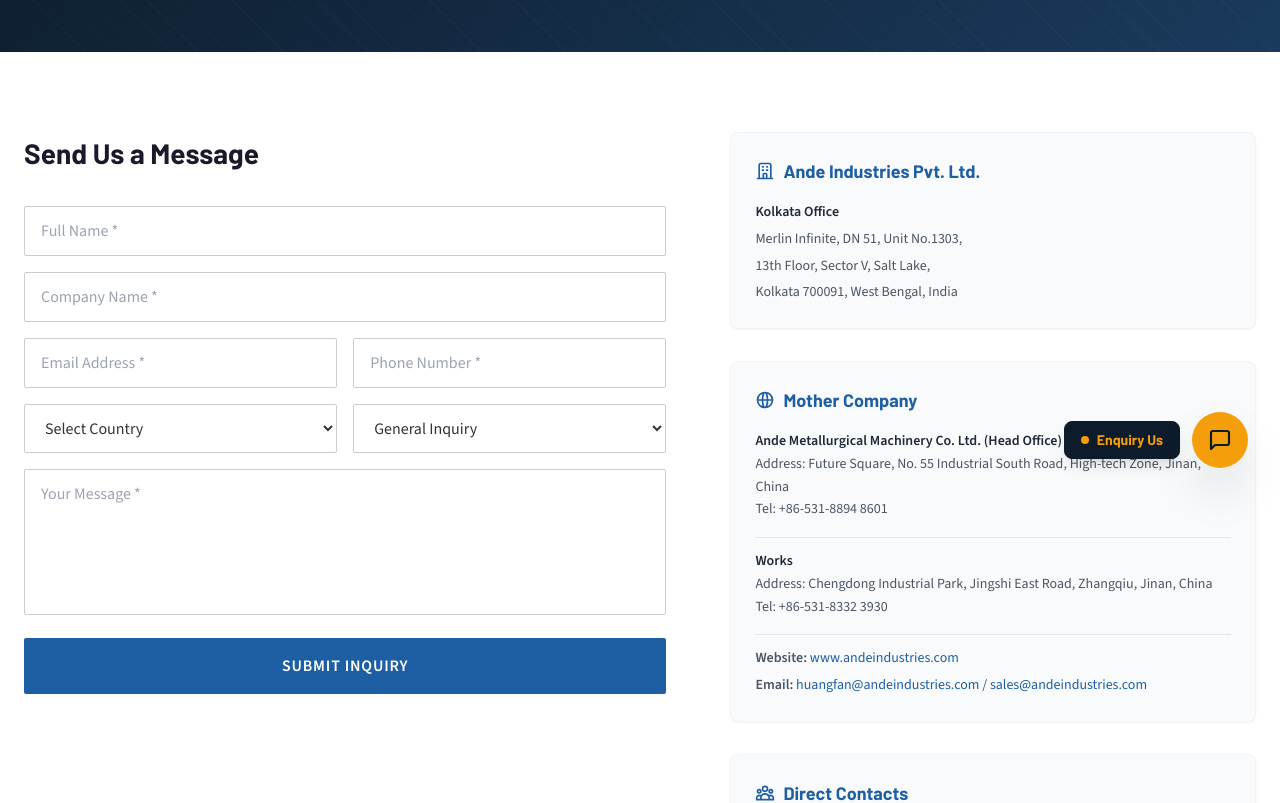
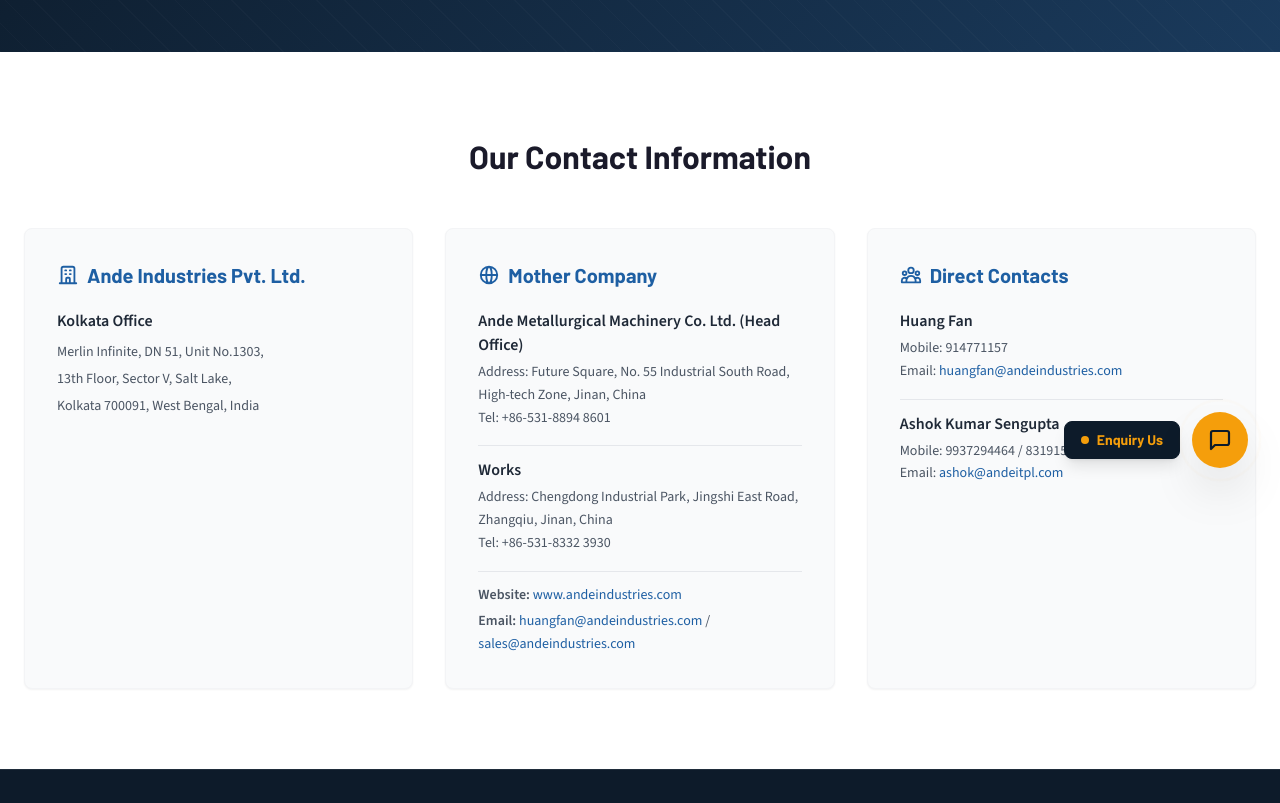
Before and after one commit to royal300/ande_industry, a React (Vite) app: page /company/contact in a window 1280 px wide. Shown: the part 300-1103 px from the top of the page. Built offline with nearby package versions, Linux system fonts and the light colour scheme.

Commit message:
Remove contact form from ContactPage and redesign as 3-column layout

```diff
--- a/src/pages/company/ContactPage.jsx
+++ b/src/pages/company/ContactPage.jsx
@@ -1,79 +1,6 @@
-import { useState } from 'react';
 import PageHero from '../../components/common/PageHero';
-import Spinner from '../../components/common/Spinner';
-
-const countries = [
-  'Select Country', 'Australia', 'Brazil', 'Canada', 'China', 'France', 'Germany', 'India', 'Indonesia', 'Japan', 'Malaysia', 'Mexico', 'Russia', 'Saudi Arabia', 'South Africa', 'South Korea', 'Turkey', 'United Arab Emirates', 'United Kingdom', 'United States', 'Vietnam'
-];
 
 export default function ContactPage() {
-  const [formData, setFormData] = useState({
-    name: '', company: '', email: '', phone: '', country: 'Select Country', subject: 'General Inquiry', message: ''
-  });
-  const [errors, setErrors] = useState({});
-  const [status, setStatus] = useState('idle'); // idle, loading, success
-
-  const handleChange = (e) => {
-    const { name, value } = e.target;
-    setFormData({ ...formData, [name]: value });
-    // Clear error when user types
-    if (errors[name]) {
-      setErrors({ ...errors, [name]: '' });
-    }
-  };
-
-  const validate = () => {
-    const newErrors = {};
-    if (!formData.name.trim()) newErrors.name = 'Full Name is required.';
-    if (!formData.company.trim()) newErrors.company = 'Company Name is required.';
-    if (!formData.email.trim()) newErrors.email = 'Email Address is required.';
-    else if (!/\S+@\S+\.\S+/.test(formData.email)) newErrors.email = 'Email Address is invalid.';
-    if (!formData.phone.trim()) newErrors.phone = 'Phone Number is required.';
-    if (formData.country === 'Select Country') newErrors.country = 'Please select a country.';
-    if (!formData.message.trim()) newErrors.message = 'Message cannot be empty.';
-    return newErrors;
-  };
-
-  const handleSubmit = async (e) => {
-    e.preventDefault();
-    const validationErrors = validate();
-
-    if (Object.keys(validationErrors).length > 0) {
-      setErrors(validationErrors);
-      return;
-    }
-
-    setStatus('loading');
-
-    try {
-      const response = await fetch("/api/enquiry", {
-        method: "POST",
-        headers: {
-          "Content-Type": "application/json"
-        },
-        body: JSON.stringify({
-          name: formData.name,
-          company: formData.company,
-          email: formData.email,
-          mobile: formData.phone,
-          country: formData.country,
-          subject: formData.subject,
-          message: formData.message
-        })
-      });
-
-      if (response.ok) {
-        setStatus('success');
-        setFormData({ name: '', company: '', email: '', phone: '', country: 'Select Country', subject: 'General Inquiry', message: '' });
-      } else {
-        setStatus('error');
-      }
-    } catch (error) {
-      console.error(error);
-      setStatus('error');
-    }
-  };
-
   return (
     <>
       <PageHero
@@ -82,149 +9,44 @@
         breadcrumb="Home / Company / Contact"
       />
 
-      <section className="py-20" style={{ background: '#fff' }}>
+      <section className="py-20 animate-fadeIn" style={{ background: '#fff' }}>
         <div className="max-w-7xl mx-auto px-6">
-          <div className="flex flex-col lg:flex-row gap-16">
-
-            {/* Left Col: Contact Form (55%) */}
-            <div className="w-full lg:w-[55%]">
-              <h2 className="font-bold mb-8 text-[#1a1a2a]" style={{ fontFamily: 'Barlow, sans-serif', fontSize: '28px' }}>
-                Send Us a Message
+          <h2 className="font-bold mb-12 text-center text-[#1a1a2a]" style={{ fontFamily: 'Barlow, sans-serif', fontSize: '32px' }}>
+            Our Contact Information
           </h2>
 
-              {status === 'success' ? (
-                <div className="bg-[#f0fdf4] border border-[#bbf7d0] rounded-[2px] p-10 flex flex-col items-center justify-center text-center h-[500px]">
-                  <div className="w-20 h-20 rounded-full bg-[#dcfce7] flex items-center justify-center mb-6 animate-bounce">
-                    <svg width="40" height="40" fill="none" stroke="#15803d" strokeWidth="2.5" strokeLinecap="round" strokeLinejoin="round" viewBox="0 0 24 24">
-                      <path d="M20 6L9 17l-5-5" />
-                    </svg>
-                  </div>
-                  <h3 className="text-[#166534] font-bold text-[24px] mb-2" style={{ fontFamily: 'Barlow, sans-serif' }}>Thank you!</h3>
-                  <p className="text-[#15803d] text-[16px]">We'll be in touch within 24 hours.</p>
-                  <button
-                    onClick={() => setStatus('idle')}
-                    className="mt-8 text-[#1e5fa3] font-semibold hover:underline"
-                  >
-                    Send another message
-                  </button>
-                </div>
-              ) : (
-                <form onSubmit={handleSubmit} noValidate>
-                  <div className="mb-4">
-                    <input
-                      type="text" name="name" placeholder="Full Name *" value={formData.name} onChange={handleChange}
-                      className={`w-full px-4 py-3 border rounded-[2px] outline-none focus:outline-[#1e5fa3] focus:outline-[2px] transition-all bg-white ${errors.name ? 'border-red-500' : 'border-[#ccc]'}`}
-                    />
-                    {errors.name && <p className="text-red-500 text-[12px] mt-1">{errors.name}</p>}
-                  </div>
-
-                  <div className="mb-4">
-                    <input
-                      type="text" name="company" placeholder="Company Name *" value={formData.company} onChange={handleChange}
-                      className={`w-full px-4 py-3 border rounded-[2px] outline-none focus:outline-[#1e5fa3] focus:outline-[2px] transition-all bg-white ${errors.company ? 'border-red-500' : 'border-[#ccc]'}`}
-                    />
-                    {errors.company && <p className="text-red-500 text-[12px] mt-1">{errors.company}</p>}
-                  </div>
-
-                  <div className="grid grid-cols-1 md:grid-cols-2 gap-4 mb-4">
-                    <div>
-                      <input
-                        type="email" name="email" placeholder="Email Address *" value={formData.email} onChange={handleChange}
-                        className={`w-full px-4 py-3 border rounded-[2px] outline-none focus:outline-[#1e5fa3] focus:outline-[2px] transition-all bg-white ${errors.email ? 'border-red-500' : 'border-[#ccc]'}`}
-                      />
-                      {errors.email && <p className="text-red-500 text-[12px] mt-1">{errors.email}</p>}
-                    </div>
-                    <div>
-                      <input
-                        type="tel" name="phone" placeholder="Phone Number *" value={formData.phone} onChange={handleChange}
-                        className={`w-full px-4 py-3 border rounded-[2px] outline-none focus:outline-[#1e5fa3] focus:outline-[2px] transition-all bg-white ${errors.phone ? 'border-red-500' : 'border-[#ccc]'}`}
-                      />
-                      {errors.phone && <p className="text-red-500 text-[12px] mt-1">{errors.phone}</p>}
-                    </div>
-                  </div>
-
-                  <div className="grid grid-cols-1 md:grid-cols-2 gap-4 mb-4">
-                    <div>
-                      <select
-                        name="country" value={formData.country} onChange={handleChange}
-                        className={`w-full px-4 py-3 border rounded-[2px] outline-none focus:outline-[#1e5fa3] focus:outline-[2px] transition-all bg-white text-[#333] ${errors.country ? 'border-red-500' : 'border-[#ccc]'}`}
-                      >
-                        {countries.map(c => <option key={c} value={c}>{c}</option>)}
-                      </select>
-                      {errors.country && <p className="text-red-500 text-[12px] mt-1">{errors.country}</p>}
-                    </div>
-                    <div>
-                      <select
-                        name="subject" value={formData.subject} onChange={handleChange}
-                        className="w-full px-4 py-3 border border-[#ccc] rounded-[2px] outline-none focus:outline-[#1e5fa3] focus:outline-[2px] transition-all bg-white text-[#333]"
-                      >
-                        <option value="General Inquiry">General Inquiry</option>
-                        <option value="Product Info">Product Info</option>
-                        <option value="Technical Support">Technical Support</option>
-                        <option value="Partnership">Partnership</option>
-                      </select>
-                    </div>
-                  </div>
-
-                  <div className="mb-4">
-                    <textarea
-                      name="message" placeholder="Your Message *" rows="5" value={formData.message} onChange={handleChange}
-                      className={`w-full px-4 py-3 border rounded-[2px] outline-none focus:outline-[#1e5fa3] focus:outline-[2px] transition-all bg-white resize-none ${errors.message ? 'border-red-500' : 'border-[#ccc]'}`}
-                    ></textarea>
-                    {errors.message && <p className="text-red-500 text-[12px] mt-1">{errors.message}</p>}
-                  </div>
-
-                  {status === 'error' && (
-                    <p className="text-red-500 text-xs font-semibold mb-4">
-                      Failed to send message. Please try again or contact us directly.
-                    </p>
-                  )}
-
-                  <button
-                    type="submit"
-                    disabled={status === 'loading'}
-                    className="w-full py-4 text-white uppercase tracking-wider font-semibold rounded-[2px] transition-colors duration-250 flex items-center justify-center min-h-[56px]"
-                    style={{ background: status === 'loading' ? '#154f8a' : '#1e5fa3' }}
-                    onMouseEnter={(e) => status !== 'loading' && (e.currentTarget.style.background = '#154f8a')}
-                    onMouseLeave={(e) => status !== 'loading' && (e.currentTarget.style.background = '#1e5fa3')}
-                  >
-                    {status === 'loading' ? <Spinner size={24} color="#ffffff" /> : 'Submit Inquiry'}
-                  </button>
-                </form>
-              )}
-            </div>
-
-            {/* Right Col: Contact Info (45%) */}
-            <div className="w-full lg:w-[45%] space-y-8">
+          <div className="grid grid-cols-1 md:grid-cols-3 gap-8">
 
             {/* Card 1: Ande Industries Pvt. Ltd. */}
-              <div className="bg-gray-50 border border-gray-100 rounded-lg p-6 shadow-sm">
-                <h3 className="text-lg font-bold text-[#1e5fa3] mb-4 flex items-center gap-2" style={{ fontFamily: 'Barlow, sans-serif' }}>
-                  <svg width="20" height="20" fill="none" stroke="currentColor" strokeWidth="2" viewBox="0 0 24 24"><path strokeLinecap="round" strokeLinejoin="round" d="M19 21V5a2 2 0 00-2-2H7a2 2 0 00-2 2v16m14 0h2m-2 0h-5m-9 0H3m2 0h5M9 7h1m-1 4h1m4-4h1m-1 4h1m-5 10v-5a1 1 0 011-1h2a1 1 0 011 1v5m-4 0h4" /></svg>
+            <div className="bg-gray-50 border border-gray-100 rounded-lg p-8 shadow-sm flex flex-col justify-between">
+              <div>
+                <h3 className="text-xl font-bold text-[#1e5fa3] mb-5 flex items-center gap-2" style={{ fontFamily: 'Barlow, sans-serif' }}>
+                  <svg width="22" height="22" fill="none" stroke="currentColor" strokeWidth="2" viewBox="0 0 24 24"><path strokeLinecap="round" strokeLinejoin="round" d="M19 21V5a2 2 0 00-2-2H7a2 2 0 00-2 2v16m14 0h2m-2 0h-5m-9 0H3m2 0h5M9 7h1m-1 4h1m4-4h1m-1 4h1m-5 10v-5a1 1 0 011-1h2a1 1 0 011 1v5m-4 0h4" /></svg>
                   Ande Industries Pvt. Ltd.
                 </h3>
                 <div className="text-gray-600 text-sm space-y-1 leading-relaxed font-sans">
-                  <p className="font-semibold text-gray-800">Kolkata Office</p>
+                  <p className="font-semibold text-gray-800 text-base mb-2">Kolkata Office</p>
                   <p>Merlin Infinite, DN 51, Unit No.1303,</p>
                   <p>13th Floor, Sector V, Salt Lake,</p>
                   <p>Kolkata 700091, West Bengal, India</p>
                 </div>
               </div>
+            </div>
 
             {/* Card 2: Mother Company */}
-              <div className="bg-gray-50 border border-gray-100 rounded-lg p-6 shadow-sm">
-                <h3 className="text-lg font-bold text-[#1e5fa3] mb-4 flex items-center gap-2" style={{ fontFamily: 'Barlow, sans-serif' }}>
-                  <svg width="20" height="20" fill="none" stroke="currentColor" strokeWidth="2" viewBox="0 0 24 24"><path strokeLinecap="round" strokeLinejoin="round" d="M21 12a9 9 0 01-9 9m9-9a9 9 0 00-9-9m9 9H3m9 9a9 9 0 01-9-9m9 9c1.657 0 3-4.03 3-9s-1.343-9-3-9m0 18c-1.657 0-3-4.03-3-9s1.343-9 3-9m-9 9a9 9 0 019-9" /></svg>
+            <div className="bg-gray-50 border border-gray-100 rounded-lg p-8 shadow-sm">
+              <h3 className="text-xl font-bold text-[#1e5fa3] mb-5 flex items-center gap-2" style={{ fontFamily: 'Barlow, sans-serif' }}>
+                <svg width="22" height="22" fill="none" stroke="currentColor" strokeWidth="2" viewBox="0 0 24 24"><path strokeLinecap="round" strokeLinejoin="round" d="M21 12a9 9 0 01-9 9m9-9a9 9 0 00-9-9m9 9H3m9 9a9 9 0 01-9-9m9 9c1.657 0 3-4.03 3-9s-1.343-9-3-9m0 18c-1.657 0-3-4.03-3-9s1.343-9 3-9m-9 9a9 9 0 019-9" /></svg>
                 Mother Company
               </h3>
               <div className="text-gray-600 text-sm space-y-4 leading-relaxed font-sans">
                 <div>
-                    <p className="font-semibold text-gray-800">Ande Metallurgical Machinery Co. Ltd. (Head Office)</p>
+                  <p className="font-semibold text-gray-800 text-base mb-1">Ande Metallurgical Machinery Co. Ltd. (Head Office)</p>
                   <p>Address: Future Square, No. 55 Industrial South Road, High-tech Zone, Jinan, China</p>
                   <p>Tel: +86-531-8894 8601</p>
                 </div>
                 <div className="pt-3 border-t border-gray-200">
-                    <p className="font-semibold text-gray-800">Works</p>
+                  <p className="font-semibold text-gray-800 text-base mb-1">Works</p>
                   <p>Address: Chengdong Industrial Park, Jingshi East Road, Zhangqiu, Jinan, China</p>
                   <p>Tel: +86-531-8332 3930</p>
                 </div>
@@ -240,25 +62,23 @@
             </div>
 
             {/* Card 3: Key Personnel Contacts */}
-              <div className="bg-gray-50 border border-gray-100 rounded-lg p-6 shadow-sm">
-                <h3 className="text-lg font-bold text-[#1e5fa3] mb-4 flex items-center gap-2" style={{ fontFamily: 'Barlow, sans-serif' }}>
-                  <svg width="20" height="20" fill="none" stroke="currentColor" strokeWidth="2" viewBox="0 0 24 24"><path strokeLinecap="round" strokeLinejoin="round" d="M17 20h5v-2a3 3 0 00-5.356-1.857M17 20H7m10 0v-2c0-.656-.126-1.283-.356-1.857M7 20H2v-2a3 3 0 015.356-1.857M7 20v-2c0-.656.126-1.283.356-1.857m0 0a5.002 5.002 0 019.288 0M15 7a3 3 0 11-6 0 3 3 0 016 0zm6 3a2 2 0 11-4 0 2 2 0 014 0zM7 10a2 2 0 11-4 0 2 2 0 014 0z" /></svg>
+            <div className="bg-gray-50 border border-gray-100 rounded-lg p-8 shadow-sm">
+              <h3 className="text-xl font-bold text-[#1e5fa3] mb-5 flex items-center gap-2" style={{ fontFamily: 'Barlow, sans-serif' }}>
+                <svg width="22" height="22" fill="none" stroke="currentColor" strokeWidth="2" viewBox="0 0 24 24"><path strokeLinecap="round" strokeLinejoin="round" d="M17 20h5v-2a3 3 0 00-5.356-1.857M17 20H7m10 0v-2c0-.656-.126-1.283-.356-1.857M7 20H2v-2a3 3 0 015.356-1.857M7 20v-2c0-.656.126-1.283.356-1.857m0 0a5.002 5.002 0 019.288 0M15 7a3 3 0 11-6 0 3 3 0 016 0zm6 3a2 2 0 11-4 0 2 2 0 014 0zM7 10a2 2 0 11-4 0 2 2 0 014 0z" /></svg>
                 Direct Contacts
               </h3>
               <div className="text-gray-600 text-sm space-y-4 leading-relaxed font-sans">
                 <div>
-                    <p className="font-semibold text-gray-800">Huang Fan</p>
+                  <p className="font-semibold text-gray-800 text-base mb-1">Huang Fan</p>
                   <p>Mobile: 914771157</p>
                   <p>Email: <a href="mailto:huangfan@andeindustries.com" className="text-[#1e5fa3] hover:underline">huangfan@andeindustries.com</a></p>
                 </div>
                 <div className="pt-3 border-t border-gray-200">
-                    <p className="font-semibold text-gray-800">Ashok Kumar Sengupta</p>
+                  <p className="font-semibold text-gray-800 text-base mb-1">Ashok Kumar Sengupta</p>
                   <p>Mobile: 9937294464 / 8319158089</p>
                   <p>Email: <a href="mailto:ashok@andeitpl.com" className="text-[#1e5fa3] hover:underline">ashok@andeitpl.com</a></p>
                 </div>
               </div>
-              </div>
-
             </div>
 
           </div>
```
Lines whose indentation alone changed are shown as unchanged.
